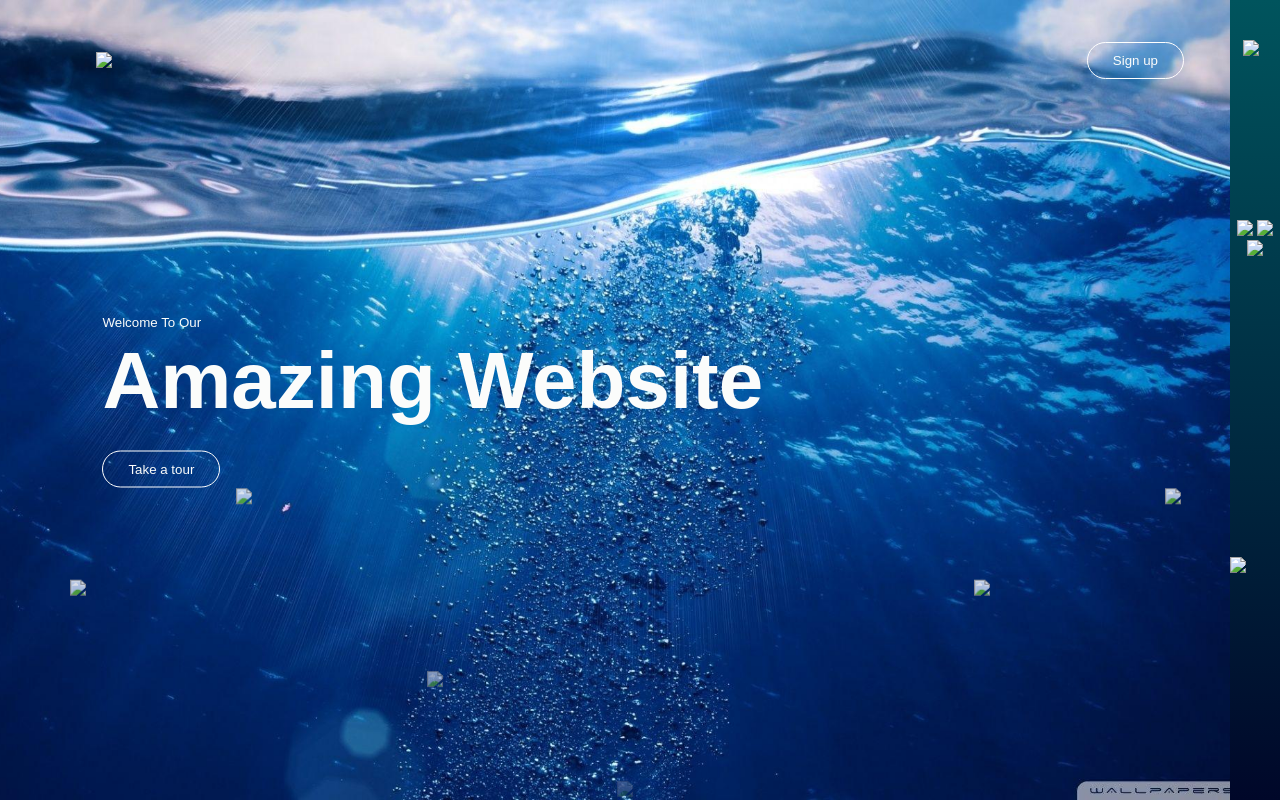
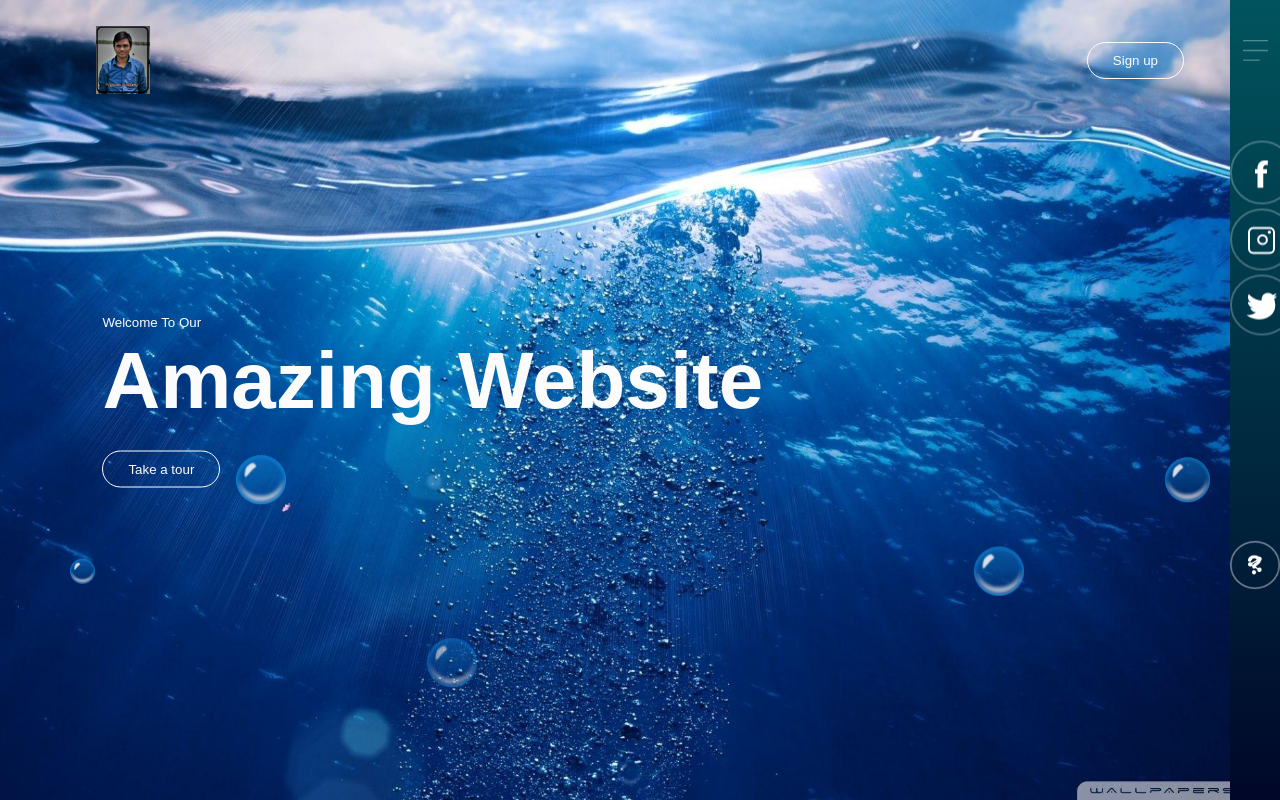
Before and after one commit to Piyushraviraj2611/piyushraviraj, a plain HTML site: page index.html in a window 1280 px wide. Drawn offline with Linux system fonts and the light colour scheme; files whose address does not match are found by name.

Commit message:
Update index.html

```diff
--- a/index.html
+++ b/index.html
@@ -11,7 +11,7 @@
     <div class="hero">
 
 <div class="navbar">
-    <img src="image/newlogo.jpg" class="logo">
+    <img src="newlogo.jpg" class="logo">
   <a href="ContactForm.html"> <button type="button" class="button">Sign up</button></a>
 </div>
 <div class="content">
@@ -21,28 +21,28 @@
 </div>
 
 <div class="sidebar">
-    <img src="image/menu.png" class="menu">
+    <img src="menu.png" class="menu">
 
 
  <div class="social_links">
-    <a href="https://www.facebook.com/profile.php?id=100009056063025" target="_blank"> <img src="image/fb.png" ></a>
- <a href="https://www.instagram.com/piyushraviraj_2611/" target="_blank"> <img src="image/ig.png"></a>
-    <a href="https://mobile.twitter.com/piyushraviraj" target="_blank"><img src="image/tw.png"></a>
+    <a href="https://www.facebook.com/profile.php?id=100009056063025" target="_blank"> <img src="fb.png" ></a>
+ <a href="https://www.instagram.com/piyushraviraj_2611/" target="_blank"> <img src="ig.png"></a>
+    <a href="https://mobile.twitter.com/piyushraviraj" target="_blank"><img src="tw.png"></a>
  </div>
      <div class="useful_links">
-        <img src="image/share.png">
-         <img src="image/info.png">
+        <img src="share.png">
+         <img src="info.png">
      </div>
 </div>
 
 <div class="bubbles">
-    <img src="image/bubble.png" >
-    <img src="image/bubble.png">
-    <img src="image/bubble.png" >
-    <img src="image/bubble.png" >
-    <img src="image/bubble.png" >
-    <img src="image/bubble.png" >
-    <img src="image/bubble.png">
+    <img src="bubble.png" >
+    <img src="bubble.png">
+    <img src="bubble.png" >
+    <img src="bubble.png" >
+    <img src="bubble.png" >
+    <img src="bubble.png" >
+    <img src="bubble.png">
 </div>
 
 
```
